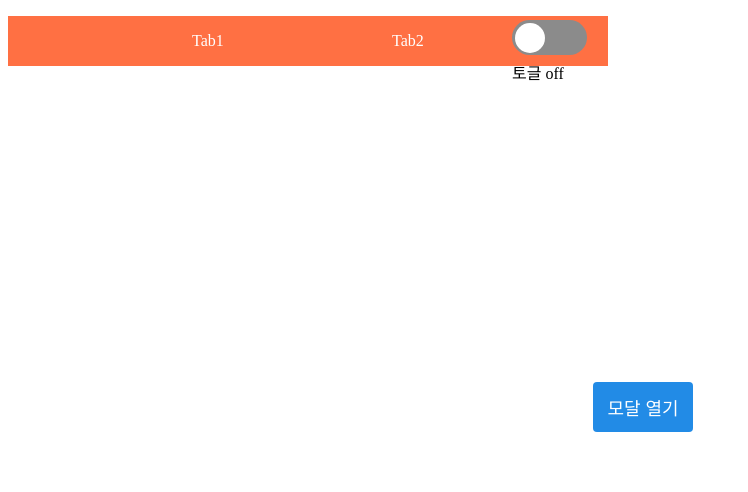
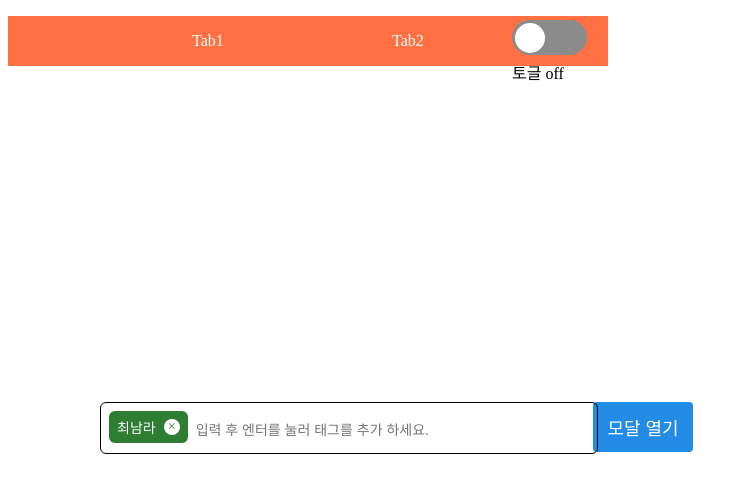
Before and after one commit to pji0219/wanted_pre_onboarding, a React (Create React App) app: page / in a window 1280 px wide. Shown: the top 492 px of the page, without its empty margins (0-748 px from the left). Built offline with nearby package versions, Linux system fonts and the light colour scheme.

Commit message:
태그 컴포넌트 구현 하는중

```diff
--- a/src/App.jsx
+++ b/src/App.jsx
@@ -1,11 +1,13 @@
 import Modal from './component/Modal';
 import Tab from './component/Tab';
+import Tag from './component/Tag';
 import Toggle from './component/Toggle';
 
 function App() {
   return (
     <>
       <Tab />
+      <Tag />
       <Toggle />
       <Modal />
     </>
--- a/src/component/Tab.jsx
+++ b/src/component/Tab.jsx
@@ -27,6 +27,7 @@ const TabItem = styled.li`
 const ContentArea = styled.div`
   width: 600px;
   height: 300px;
+  margin-bottom: 20px;
   display: flex;
   justify-content: center;
   align-items: center;
--- /dev/null
+++ b/src/component/Tag.jsx
@@ -0,0 +1,87 @@
+import React, { useState } from 'react';
+import styled from '@emotion/styled/macro';
+
+// 스타일
+const TagInputContainer = styled.div`
+  position: fixed;
+  left: 100px;
+  display: flex;
+  align-items: flex-start;
+  flex-wrap: wrap;
+  min-height: 48px;
+  width: 480px;
+  padding: 0 8px;
+  border: 1px solid;
+  border-radius: 6px;
+`;
+
+const TagContainer = styled.ul`
+  display: flex;
+  flex-wrap: wrap;
+  padding: 0;
+  margin: 8px 0 0 0;
+  list-style: none;
+`;
+
+const TagItem = styled.li`
+  width: auto;
+  height: 32px;
+  display: flex;
+  align-items: center;
+  justify-content: center;
+  color: #fff;
+  padding: 0 8px;
+  font-size: 14px;
+  list-style: none;
+  border-radius: 6px;
+  margin: 0 8px 8px 0;
+  background: #2e7d32;
+`;
+
+const TagTitle = styled.span``;
+
+const TagCloseBtn = styled.span`
+  display: block;
+  width: 16px;
+  height: 16px;
+  line-height: 16px;
+  text-align: center;
+  font-size: 14px;
+  margin-left: 8px;
+  color: #2e7d32;
+  border-radius: 50%;
+  background: #fff;
+  cursor: pointer;
+`;
+
+const TagInpunt = styled.input`
+  flex: 1;
+  border: none;
+  height: 46px;
+  font-size: 14px;
+  padding: 4px 0 0 0;
+  :focus {
+    outline: transparent;
+  }
+`;
+
+function Tag() {
+  const [tags, setTags] = useState([]);
+
+  return (
+    <TagInputContainer>
+      <TagContainer>
+        <TagItem>
+          <TagTitle>최남라</TagTitle>
+          <TagCloseBtn>&times;</TagCloseBtn>
+        </TagItem>
+      </TagContainer>
+      <TagInpunt
+        type="text"
+        placeholder="입력 후 엔터를 눌러 태그를 추가 하세요."
+      />
+    </TagInputContainer>
+  );
+}
+
+export default Tag;
```
